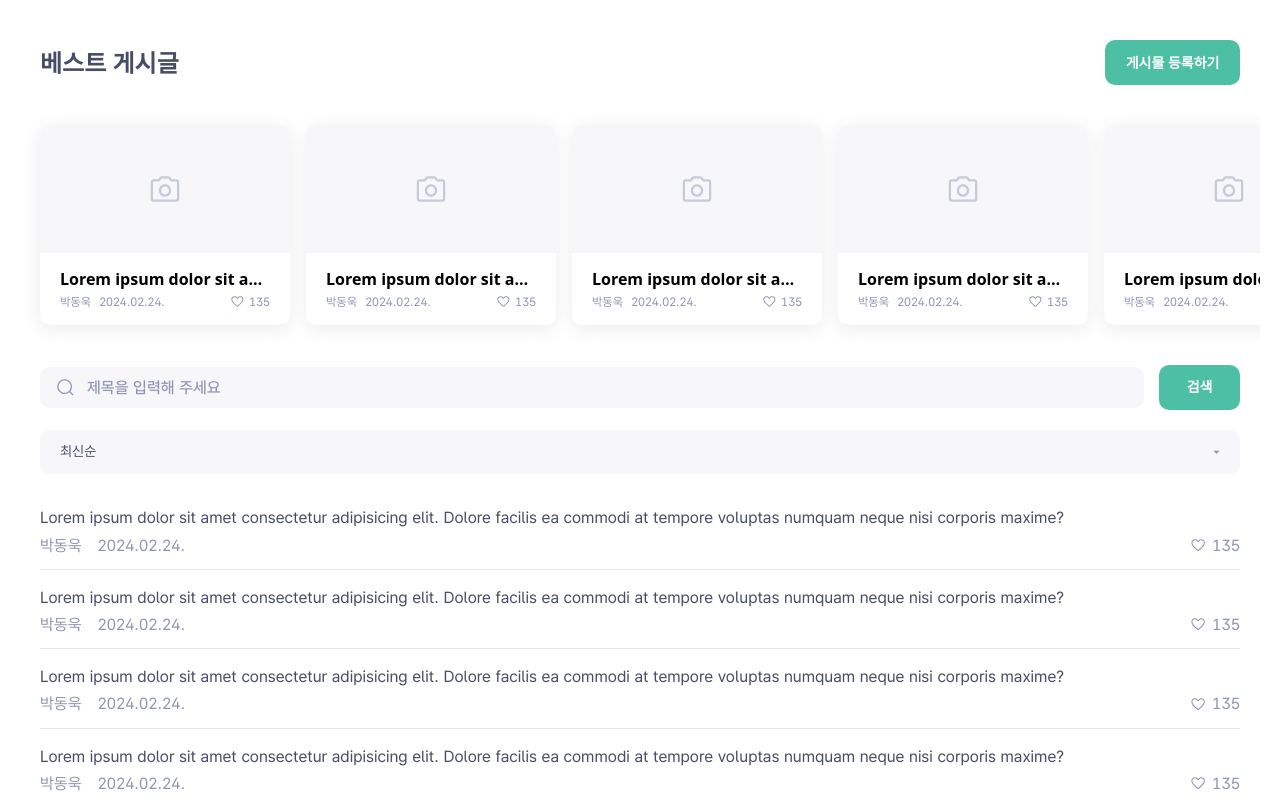
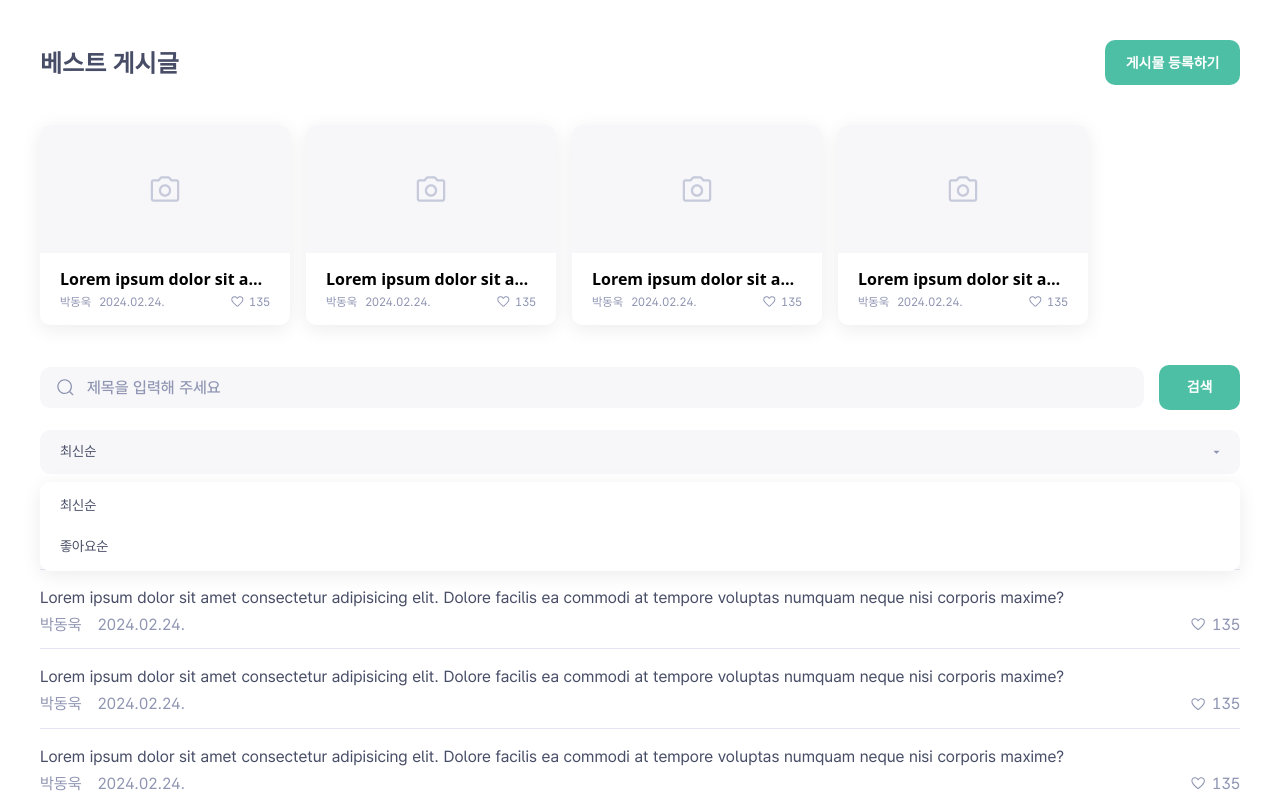
Before and after one commit to sprint6-part3/WeKitBucket, a Next.js app: page /boards in a window 1280 px wide. Both pictures are taken after a click on the button "최신순". Shown: the top 800 px of the page. Built offline with nearby package versions, Linux system fonts and the light colour scheme; a web font is replaced by a local one.

Commit message:
✨feat(Dropdown): 드롭다운 ui 컴포넌트 분리 (기능 추가 예정)

```diff
--- /dev/null
+++ b/src/app/boards/components/Dropdown.tsx
@@ -0,0 +1,43 @@
+/* eslint-disable jsx-a11y/click-events-have-key-events */
+/* eslint-disable jsx-a11y/no-static-element-interactions */
+import React, { useState } from "react";
+import Caret from "@/assets/icons/caret.svg";
+
+function Dropdown() {
+  const sort = ["최신순", "좋아요순"];
+  const [view, setView] = useState(false);
+
+  const toggleDropdown = () => {
+    setView(!view);
+  };
+
+  return (
+    <>
+      <button
+        type="button"
+        onClick={toggleDropdown}
+        className="flex w-full cursor-pointer items-center justify-between rounded-[10px] bg-primary-gray-100 px-5 py-[10.5px]"
+      >
+        <p className="text-sm leading-[1.7] text-primary-gray-500">{sort[0]}</p>
+        <Caret width={7} height={4} />
+      </button>
+      {view && (
+        <>
+          <div className="fixed bottom-0 left-0 right-0 top-0" onClick={toggleDropdown} />
+          <ul className="absolute mt-2 grid w-full gap-[5px] rounded-[10px] bg-white px-1 py-[6px] shadow-custom-shadow">
+            {sort.map(value => (
+              <li
+                key={value}
+                className="px-4 py-[6px] text-sm leading-[1.7] text-primary-gray-500 hover:bg-primary-green-100"
+              >
+                {value}
+              </li>
+            ))}
+          </ul>
+        </>
+      )}
+    </>
+  );
+}
+
+export default Dropdown;
--- a/src/app/boards/page.tsx
+++ b/src/app/boards/page.tsx
@@ -6,10 +6,10 @@ import Link from "next/link";
 import LikeIcon from "@/assets/icons/like.svg";
 import CameraIcon from "@/assets/icons/camera.svg";
 import SearchIcon from "@/assets/icons/search.svg";
-import Caret from "@/assets/icons/caret.svg";
+import Dropdown from "./components/Dropdown";
 
 function Board() {
-  const slides = Array.from({ length: 10 });
+  const slides = Array.from({ length: 4 });
   const posts = Array.from({ length: 10 });
 
   return (
@@ -74,7 +74,7 @@ function Board() {
             <div className="relative flex-1">
               <input
                 placeholder="제목을 입력해 주세요"
-                className="w-full rounded-[10px] bg-primary-gray-100 py-[7px] pl-[47px] pr-[15px] font-medium leading-[1.7] placeholder:text-primary-gray-400"
+                className="w-full rounded-[10px] bg-primary-gray-100 py-[7px] pl-[47px] pr-[15px] font-medium leading-[1.7] placeholder:text-primary-gray-400 focus:outline-none"
               />
               <div className="absolute left-[17px] top-1/2 -translate-y-1/2">
                 <SearchIcon width={17} height={17} />
@@ -87,14 +87,8 @@ function Board() {
               검색
             </button>
           </form>
-          <div className="w-full">
-            <button
-              type="button"
-              className="flex w-full cursor-pointer items-center justify-between rounded-[10px] bg-primary-gray-100 px-5 py-[10.5px]"
-            >
-              <p className="text-sm leading-[1.7] text-primary-gray-500">최신순</p>
-              <Caret width={7} height={4} />
-            </button>
+          <div className="relative w-full">
+            <Dropdown />
           </div>
         </div>
         {/* 리스트 영역 */}
```
Also changed, not shown: src/assets/icons/next.svg (added), src/assets/icons/prev.svg (added).
